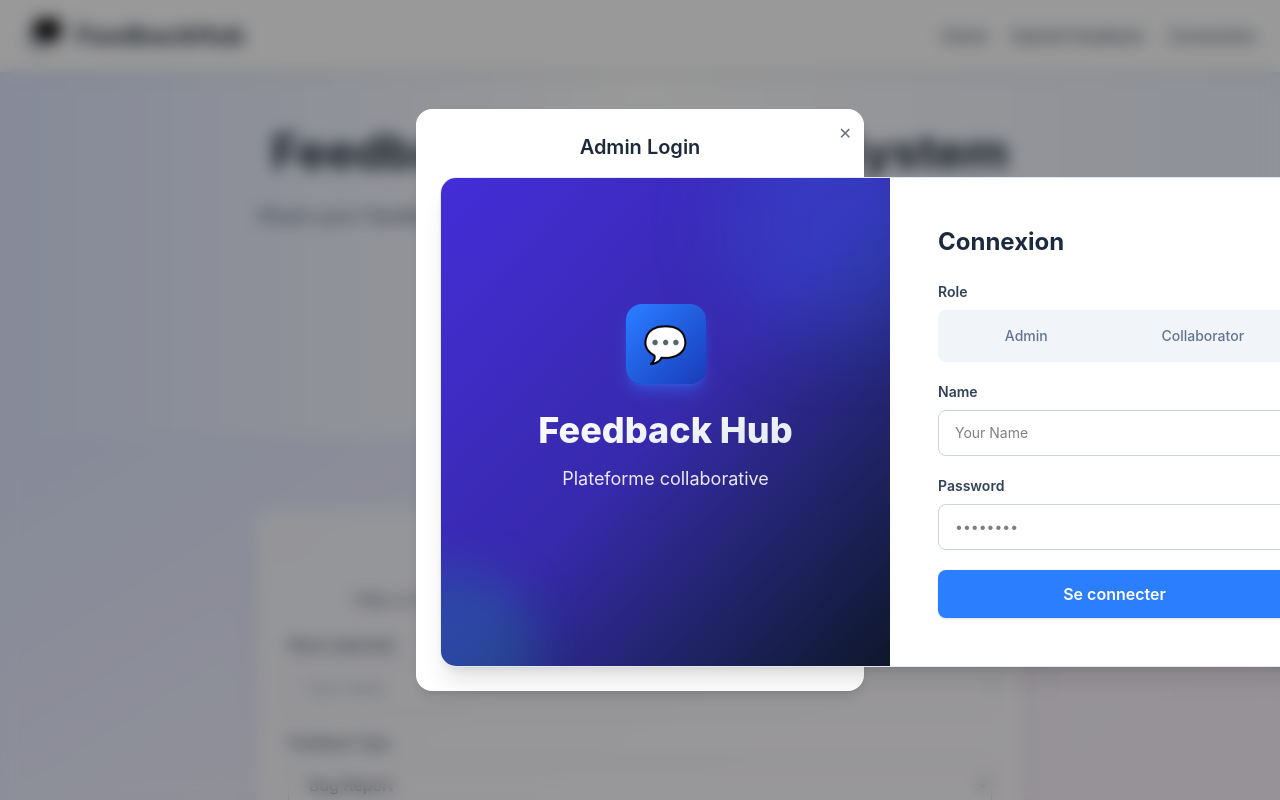
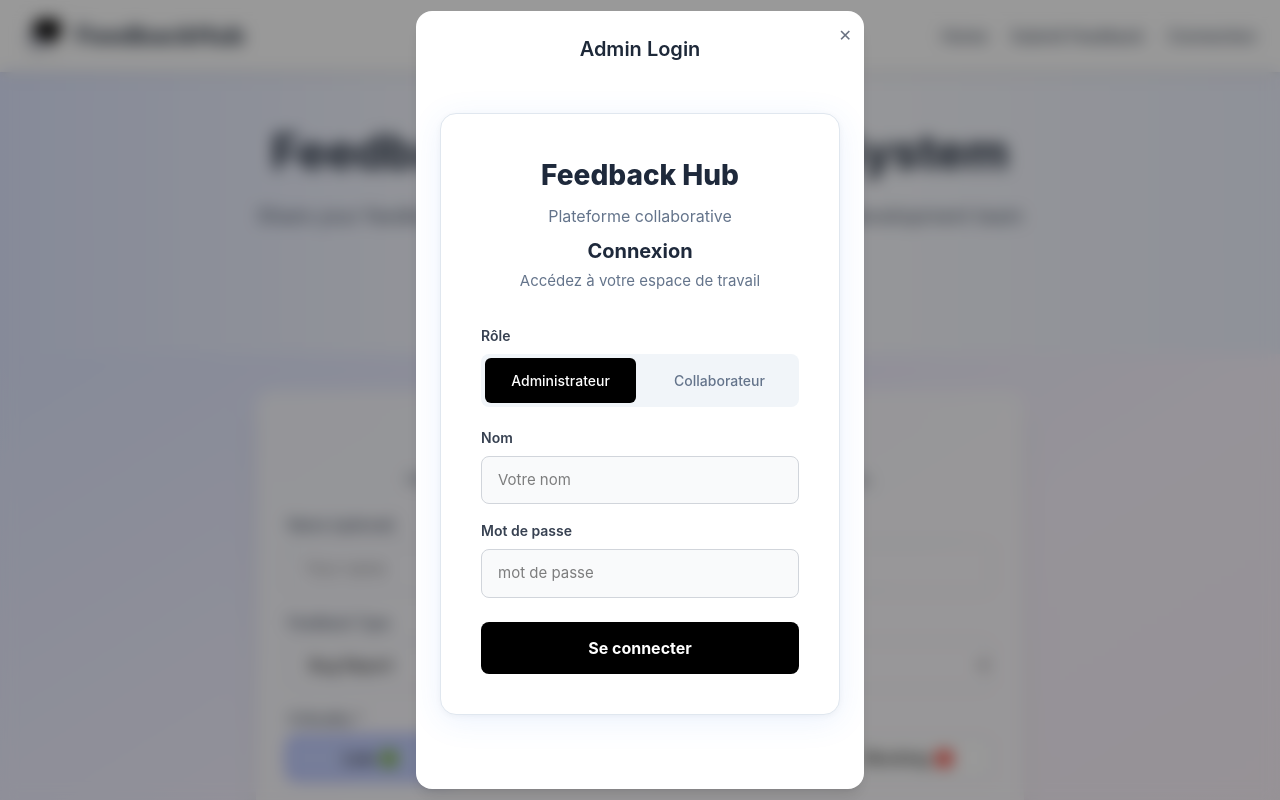
Before and after one commit to Val242/FeedBackIWOMI_FRONTEND, a React (Vite) app: page / in a window 1280 px wide. Both pictures are taken after a click on the element "Connection". Shown: the top 800 px of the page. Built offline with nearby package versions, Linux system fonts and the light colour scheme.

Commit message:
Improved Login and feedback Ui

```diff
--- a/src/FeedBackForm.jsx
+++ b/src/FeedBackForm.jsx
@@ -8,61 +8,93 @@ function FeedBackForm() {
     feedbackType: "bug",
     customType: "",
     message: "",
-    screenshot: null,
+    image: [], // changed from screenshots
+    criticality: "low",
   });
 
   const [showEmail, setShowEmail] = useState(false);
-  const [loading, setLoading] = useState(false); // NEW state
+  const [loading, setLoading] = useState(false);
+  const [previews, setPreviews] = useState([]);
+  const [imgError, setImgError] = useState("");
+  const [emailError, setEmailError] = useState("");
 
   const handleChange = (e) => {
     const { name, value, files } = e.target;
-    if (files) {
-      setFormData((prev) => ({ ...prev, [name]: files[0] }));
+
+    if (name === "image") {
+      let selectedFiles = Array.from(files);
+      let allFiles = [...(formData.image || []), ...selectedFiles];
+
+      if (allFiles.length > 5) {
+        setImgError("You can select up to 5 images only.");
+        allFiles = allFiles.slice(0, 5);
+      } else setImgError("");
+
+      setFormData((prev) => ({ ...prev, image: allFiles }));
+      setPreviews(allFiles.map((file) => URL.createObjectURL(file)));
     } else {
       setFormData((prev) => ({ ...prev, [name]: value }));
+      if (name === "email") setEmailError("");
     }
   };
 
+  const validateEmail = (email) => /\S+@\S+\.\S+/.test(email);
+
   const handleSubmit = async (e) => {
     e.preventDefault();
-    setLoading(true); // start loading
+
+    if (!showEmail) {
+      alert("Please enter your email to submit feedback.");
+      setShowEmail(true);
+      return;
+    }
+
+    if (!formData.email || !validateEmail(formData.email)) {
+      setEmailError("Please enter a valid email.");
+      return;
+    }
+
+    setLoading(true);
 
     try {
       const data = new FormData();
       data.append("name", formData.name);
-      if (showEmail) data.append("email", formData.email);
+      data.append("email", formData.email);
       data.append(
-        "feedbackType",
+        "type",
         formData.feedbackType === "other" ? formData.customType : formData.feedbackType
       );
       data.append("message", formData.message);
-      if (formData.screenshot) {
-        data.append("screenshot", formData.screenshot);
-      }
+      data.append("criticality", formData.criticality);
 
-      const res = await axios.post(
-        "http://localhost:3000/api/auth/registerFeedback",
-        data,
-        { headers: { "Content-Type": "multipart/form-data" } }
-      );
+      // Append images
+      formData.image.forEach((file) => {
+        data.append("image", file);
+      });
+
+      await axios.post("http://localhost:3000/api/auth/registerFeedback", data, {
+        headers: { "Content-Type": "multipart/form-data" },
+      });
 
       alert("✅ Feedback submitted successfully!");
-      console.log(res.data);
-
       setFormData({
         name: "",
         email: "",
         feedbackType: "bug",
         customType: "",
         message: "",
-        screenshot: null,
+        image: [],
+        criticality: "low",
       });
       setShowEmail(false);
+      setPreviews([]);
+      setImgError("");
+      setEmailError("");
     } catch (error) {
       console.error("Error submitting feedback:", error);
       alert("❌ Error submitting feedback. Please try again.");
     } finally {
-      setLoading(false); // stop loading
+      setLoading(false);
     }
   };
 
@@ -73,7 +105,7 @@ function FeedBackForm() {
           Submit Your Feedback
         </h2>
         <p className="text-gray-600 text-center mb-6">
-          Help us improve by sharing your thoughts, suggestions, or reporting issues.
+          Help us improve by sharing your thoughts or reporting issues.
         </p>
 
         <form onSubmit={handleSubmit} className="grid gap-5">
@@ -89,7 +121,7 @@ function FeedBackForm() {
               onChange={handleChange}
               placeholder="Your name"
               disabled={loading}
-              className="w-full px-4 py-3 border border-gray-300 rounded-lg text-gray-700 focus:ring-2 focus:ring-indigo-400 outline-none transition disabled:opacity-50"
+              className="w-full px-4 py-3 border border-gray-300 rounded-lg focus:ring-2 focus:ring-indigo-400 outline-none disabled:opacity-50"
             />
           </div>
 
@@ -103,7 +135,7 @@ function FeedBackForm() {
               value={formData.feedbackType}
               onChange={handleChange}
               disabled={loading}
-              className="w-full px-4 py-3 border border-gray-300 rounded-lg text-gray-700 focus:ring-2 focus:ring-indigo-400 outline-none transition disabled:opacity-50"
+              className="w-full px-4 py-3 border border-gray-300 rounded-lg focus:ring-2 focus:ring-indigo-400 outline-none disabled:opacity-50"
             >
               <option value="bug">Bug Report</option>
               <option value="feature">Feature Request</option>
@@ -120,9 +152,40 @@ function FeedBackForm() {
                 onChange={handleChange}
                 disabled={loading}
                 placeholder="Enter custom category"
-                className="w-full mt-2 px-4 py-3 border border-gray-300 rounded-lg text-gray-700 focus:ring-2 focus:ring-indigo-400 outline-none transition disabled:opacity-50"
+                className="w-full mt-2 px-4 py-3 border border-gray-300 rounded-lg focus:ring-2 focus:ring-indigo-400 outline-none disabled:opacity-50"
               />
             )}
+          </div>
+
+          {/* Criticality with emoji buttons */}
+          <div>
+            <label className="block text-sm font-medium text-gray-700 mb-2">
+              Criticality *
+            </label>
+            <div className="flex gap-3 justify-between">
+              {[
+                { value: "low", label: "Low 🟢" },
+                { value: "average", label: "Medium 🟡" },
+                { value: "high", label: "High 🟠" },
+                { value: "blocking", label: "Blocking 🔴" },
+              ].map((item) => (
+                <button
+                  key={item.value}
+                  type="button"
+                  className={`flex-1 px-3 py-2 rounded-lg border transition font-medium ${
+                    formData.criticality === item.value
+                      ? "bg-indigo-200 border-indigo-400 ring-2 ring-indigo-300"
+                      : "bg-white border-gray-300 hover:bg-gray-100"
+                  }`}
+                  onClick={() =>
+                    setFormData((prev) => ({ ...prev, criticality: item.value }))
+                  }
+                  disabled={loading}
+                >
+                  {item.label}
+                </button>
+              ))}
+            </div>
           </div>
 
           {/* Message */}
@@ -136,9 +199,8 @@ function FeedBackForm() {
               onChange={handleChange}
               required
               placeholder="Please describe your feedback in detail"
-              onFocus={() => setShowEmail(true)}
               disabled={loading}
-              className="w-full px-4 py-3 border border-gray-300 rounded-lg text-gray-700 focus:ring-2 focus:ring-indigo-400 outline-none resize-none transition h-28 disabled:opacity-50"
+              className="w-full px-4 py-3 border border-gray-300 rounded-lg resize-none focus:ring-2 focus:ring-indigo-400 outline-none disabled:opacity-50 h-28"
             />
           </div>
 
@@ -146,68 +208,53 @@ function FeedBackForm() {
           {showEmail && (
             <div>
               <label className="block text-sm font-medium text-gray-700 mb-2">
-                Email (optional)
+                Email *
               </label>
               <input
                 type="email"
                 name="email"
                 value={formData.email}
                 onChange={handleChange}
+                required
                 disabled={loading}
                 placeholder="Your.email@example.com"
-                className="w-full px-4 py-3 border border-gray-300 rounded-lg text-gray-700 focus:ring-2 focus:ring-indigo-400 outline-none transition disabled:opacity-50"
+                className="w-full px-4 py-3 border border-gray-300 rounded-lg focus:ring-2 focus:ring-indigo-400 outline-none disabled:opacity-50"
               />
+              {emailError && <div className="text-red-500 text-sm mt-1">{emailError}</div>}
             </div>
           )}
 
-          {/* Screenshot */}
+          {/* Image */}
           <div>
             <label className="block text-sm font-medium text-gray-700 mb-2">
-              Attach a Screenshot
+              Add up to 5 images
             </label>
             <input
               type="file"
-              name="screenshot"
+              name="image"
               accept="image/*"
               onChange={handleChange}
               disabled={loading}
-              className="w-full text-sm text-gray-500 border border-gray-300 rounded-lg px-3 py-2 disabled:opacity-50"
+              multiple
+              className="block"
             />
+            {imgError && <div className="text-red-500 text-sm mt-1">{imgError}</div>}
+            {previews.length > 0 && (
+              <div className="flex gap-2 mt-2">
+                {previews.map((src, idx) => (
+                  <img key={idx} src={src} alt={`Preview ${idx}`} className="h-16 w-16 object-cover rounded" />
+                ))}
+              </div>
+            )}
           </div>
 
           {/* Submit Button */}
           <button
             type="submit"
             disabled={loading}
-            className="w-full py-3 bg-indigo-600 hover:bg-indigo-700 text-white font-semibold rounded-xl shadow transition disabled:opacity-60 flex items-center justify-center gap-2"
+            className="w-full py-3 bg-black text-white rounded-xl hover:bg-gray-800 disabled:opacity-60"
           >
-            {loading ? (
-              <>
-                <svg
-                  className="animate-spin h-5 w-5 text-white"
-                  xmlns="http://www.w3.org/2000/svg"
-                  fill="none"
-                  viewBox="0 0 24 24"
-                >
-                  <circle
-                    className="opacity-25"
-                    cx="12"
-                    cy="12"
-                    r="10"
-                    stroke="currentColor"
-                    strokeWidth="4"
-                  ></circle>
-                  <path
-                    className="opacity-75"
-                    fill="currentColor"
-                    d="M4 12a8 8 0 018-8v4l3.5-3.5L12 0v4a8 8 0 100 16v-4l-3.5 3.5L12 24v-4a8 8 0 01-8-8z"
-                  ></path>
-                </svg>
-                Submitting...
-              </>
-            ) : (
-              "Submit Feedback"
-            )}
+            {loading ? "Submitting..." : "Submit Feedback"}
           </button>
         </form>
       </div>
--- a/src/Header.jsx
+++ b/src/Header.jsx
@@ -81,31 +81,7 @@ function Header() {
             build a better experience for everyone.
           </p>
 
-          {/* Buttons & Feedback Form */}
-          <div className="flex flex-col sm:flex-row mt-8 justify-center items-center gap-5">
-            {!showForm ? (
-              <button
-                className="bg-black hover:bg-gray-800 text-white w-44 py-3 rounded-xl shadow transition"
-                onClick={toggleForm}
-              >
-                Submit Feedback
-              </button>
-            ) : (
-              <div className="w-full max-w-xl bg-white p-6 rounded-2xl shadow-lg text-left relative">
-                <FeedBackForm />
-                <button
-                  className="absolute top-3 right-3 bg-gray-200 hover:bg-gray-300 text-gray-800 px-3 py-1 rounded-full transition"
-                  onClick={toggleForm}
-                >
-                  ✕
-                </button>
-              </div>
-            )}
 
-            <button className="bg-white text-gray-800 w-44 py-3 rounded-xl border border-gray-300 hover:bg-gray-200 transition shadow-sm">
-              View Status
-            </button>
-          </div>
         </div>
       </div>
     </div>
--- a/src/Login.jsx
+++ b/src/Login.jsx
@@ -4,157 +4,251 @@ import { useNavigate } from "react-router-dom";
 import axios from "axios";
 
 export default function Login() {
-  const [role, setRole] = useState("");
+  const [role, setRole] = useState("admin");
   const [name, setName] = useState("");
   const [password, setPassword] = useState("");
   const [isLoading, setIsLoading] = useState(false);
-  const [error, setError] = useState(null);
+  const [error, setError] = useState("");
 
   const navigate = useNavigate();
 
   const handleLogin = async (e) => {
     e.preventDefault();
+    setError("");
     setIsLoading(true);
 
     try {
-      // Choose endpoint dynamically based on role
       const endpoint =
         role === "admin"
           ? "http://localhost:3000/api/auth/adminlogin"
           : "http://localhost:3000/api/auth/collaboratorlogin";
 
       const response = await axios.post(endpoint, { name, password });
+      const { token, role: userRole, name: userName } = response.data;
 
-      const { token, role: userRole } = response.data;
-
-      // Store token and user info in localStorage
       localStorage.setItem(
         "currentUser",
-        JSON.stringify({ token, role: userRole, name })
+        JSON.stringify({ token, role: userRole, name: userName || name })
       );
 
-      // Redirect based on role
-      if (userRole === "admin") {
-        navigate("/admin");
-      } else if (userRole === "developer") {
-        navigate("/collaborator");
-      }
-      console.log(userRole);
+      if (userRole === "admin") navigate("/admin");
+      else navigate("/collaborator");
     } catch (err) {
-      console.error(err);
       setError(err.response?.data?.message || "Erreur de connexion au serveur");
     } finally {
       setIsLoading(false);
     }
   };
 
+  // Responsive width
+  const isMobile = window.innerWidth < 700;
+
   return (
-    <div className="w-[900px] flex bg-white rounded-2xl shadow-xl border border-slate-200 overflow-hidden">
-      {/* Left side: Branding */}
-      <div className="flex-1 p-12 bg-gradient-to-br from-indigo-700 via-indigo-800 to-slate-900 text-white flex flex-col justify-center items-center text-center relative overflow-hidden">
-        {/* Decorative circles */}
-        <div className="absolute -top-16 -right-16 w-56 h-56 bg-blue-500/20 rounded-full blur-2xl" />
-        <div className="absolute -bottom-16 -left-16 w-40 h-40 bg-emerald-500/20 rounded-full blur-xl" />
-
-        <div className="relative z-10 max-w-[300px]">
-          <div className="mb-12">
-            <div className="w-20 h-20 bg-gradient-to-br from-blue-500 to-blue-800 rounded-2xl flex items-center justify-center mx-auto mb-6 shadow-lg shadow-blue-500/40">
-              <span className="text-4xl">💬</span>
+    <div
+      style={{
+        width: isMobile ? "95vw" : 400,
+        maxWidth: 400,
+        background: "#fff",
+        borderRadius: 16,
+        boxShadow: "0 6px 32px rgba(59,130,246,0.10), 0 1.5px 6px rgba(0,0,0,0.04)",
+        border: "1px solid #e0e7ef",
+        padding: isMobile ? 24 : 40,
+        display: "flex",
+        flexDirection: "column",
+        justifyContent: "center",
+        fontFamily: '-apple-system, BlinkMacSystemFont, "Segoe UI", Roboto, sans-serif',
+        margin: "50px auto",
+      }}
+    >
+      <div style={{ marginBottom: 32, textAlign: "center" }}>
+        <h2
+          style={{
+            fontSize: 28,
+            fontWeight: 800,
+            color: "#1e293b",
+            marginBottom: 8,
+          }}
+        >
+          Feedback Hub
+        </h2>
+        <p style={{ color: "#64748b", fontSize: 16, marginBottom: 8 }}>
+          Plateforme collaborative
+        </p>
+        <h3
+          style={{
+            fontSize: 20,
+            fontWeight: 700,
+            color: "#1e293b",
+            marginBottom: 4,
+          }}
+        >
+          Connexion
+        </h3>
+        <p style={{ color: "#64748b", fontSize: 15 }}>
+          Accédez à votre espace de travail
+        </p>
       </div>
 
-            <h1 className="text-4xl font-extrabold mb-3 leading-tight bg-gradient-to-br from-white to-slate-200 bg-clip-text text-transparent">
-              Feedback Hub
-            </h1>
-            <p className="text-lg opacity-90">Plateforme collaborative</p>
-          </div>
-        </div>
-      </div>
-
-      {/* Right side: Login Form */}
-      <div className="flex-1 p-12 flex flex-col justify-center">
-        <h2 className="text-2xl font-bold text-slate-800 mb-6">Connexion</h2>
-
-        <form onSubmit={handleLogin} className="space-y-5">
+      <form onSubmit={handleLogin} autoComplete="off">
         {/* Role Selector */}
-          <div>
-            <label className="block text-sm font-semibold text-slate-700 mb-2">
-              Role
+        <div style={{ marginBottom: 20 }}>
+          <label
+            style={{
+              display: "block",
+              fontSize: 14,
+              fontWeight: 600,
+              color: "#374151",
+              marginBottom: 8,
+            }}
+          >
+            Rôle
           </label>
-            <div className="flex gap-2 bg-slate-100 p-1 rounded-lg">
+          <div
+            style={{
+              display: "flex",
+              gap: 8,
+              background: "#f1f5f9",
+              padding: 4,
+              borderRadius: 8,
+            }}
+          >
             <button
               type="button"
               onClick={() => setRole("admin")}
-                className={`flex-1 py-3 rounded-md font-medium text-sm transition ${
-                  role === "admin"
-                    ? "bg-blue-500 text-white shadow"
-                    : "text-slate-500 hover:text-slate-700"
-                }`}
+              style={{
+                flex: 1,
+                padding: "12px 0",
+                background: role === "admin" ? "#000" : "transparent",
+                color: role === "admin" ? "white" : "#64748b",
+                border: "none",
+                borderRadius: 6,
+                fontSize: 14,
+                fontWeight: 500,
+                cursor: "pointer",
+              }}
             >
-                Admin
+              Administrateur
             </button>
             <button
               type="button"
-                onClick={() => setRole("developer")}
-                className={`flex-1 py-3 rounded-md font-medium text-sm transition ${
-                  role === "developer"
-                    ? "bg-blue-500 text-white shadow"
-                    : "text-slate-500 hover:text-slate-700"
-                }`}
+              onClick={() => setRole("collaborator")}
+              style={{
+                flex: 1,
+                padding: "12px 0",
+                background: role === "collaborator" ? "#000" : "transparent",
+                color: role === "collaborator" ? "white" : "#64748b",
+                border: "none",
+                borderRadius: 6,
+                fontSize: 14,
+                fontWeight: 500,
+                cursor: "pointer",
+              }}
             >
-                Collaborator
+              Collaborateur
             </button>
           </div>
         </div>
 
         {/* Name */}
-          <div>
-            <label className="block text-sm font-semibold text-slate-700 mb-2">
-              Name
+        <div style={{ marginBottom: 16 }}>
+          <label
+            style={{
+              display: "block",
+              fontSize: 14,
+              fontWeight: 600,
+              color: "#374151",
+              marginBottom: 8,
+            }}
+          >
+            Nom
           </label>
           <input
             type="text"
             value={name}
             onChange={(e) => setName(e.target.value)}
-              placeholder="Your Name"
-              className="w-full py-3 px-4 border border-slate-300 rounded-lg text-sm focus:border-blue-500 outline-none transition"
+            placeholder="Votre nom"
+            style={{
+              width: "100%",
+              padding: "12px 16px",
+              border: "1.5px solid #d1d5db",
+              borderRadius: 8,
+              fontSize: 15,
+              outline: "none",
+              background: "#f9fafb",
+            }}
+            required
           />
         </div>
 
         {/* Password */}
-          <div>
-            <label className="block text-sm font-semibold text-slate-700 mb-2">
-              Password
+        <div style={{ marginBottom: 24 }}>
+          <label
+            style={{
+              display: "block",
+              fontSize: 14,
+              fontWeight: 600,
+              color: "#374151",
+              marginBottom: 8,
+            }}
+          >
+            Mot de passe
           </label>
           <input
             type="password"
             value={password}
             onChange={(e) => setPassword(e.target.value)}
-              placeholder="••••••••"
-              className="w-full py-3 px-4 border border-slate-300 rounded-lg text-sm focus:border-blue-500 outline-none transition"
+            placeholder="mot de passe"
+            style={{
+              width: "100%",
+              padding: "12px 16px",
+              border: "1.5px solid #d1d5db",
+              borderRadius: 8,
+              fontSize: 15,
+              outline: "none",
+              background: "#f9fafb",
+            }}
+            required
           />
         </div>
 
-          {/* Error Message */}
-          {error && (
-            <div className="text-red-500 text-sm bg-red-50 border border-red-200 rounded p-2">
-              {error}
-            </div>
-          )}
-
-          {/* Submit Button */}
+        {/* Submit */}
         <button
           type="submit"
           disabled={isLoading}
-            className={`w-full py-3 rounded-lg font-semibold text-white transition ${
-              isLoading
-                ? "bg-slate-400 cursor-not-allowed"
-                : "bg-blue-500 hover:bg-blue-600 shadow"
-            }`}
+          style={{
+            width: "100%",
+            padding: "14px 0",
+            background: isLoading ? "#9ca3af" : "#000",
+            color: "white",
+            border: "none",
+            borderRadius: 8,
+            fontSize: 16,
+            fontWeight: 700,
+            cursor: isLoading ? "not-allowed" : "pointer",
+          }}
         >
           {isLoading ? "Connexion..." : "Se connecter"}
         </button>
       </form>
+
+      {/* Error Message */}
+      {error && (
+        <div
+          style={{
+            marginTop: 24,
+            padding: "14px 28px",
+            background: "#fee2e2",
+            border: "1.5px solid #fca5a5",
+            borderRadius: 10,
+            color: "#b91c1c",
+            fontSize: 15,
+            fontWeight: 600,
+            textAlign: "center",
+          }}
+        >
+          {error}
         </div>
+      )}
     </div>
   );
 }
```
Also changed, not shown: src/AdminDashboard.jsx (+25 -5 lines), src/CollaboratorDashboard.jsx (+26 -14 lines). Lines whose indentation alone changed are shown as unchanged.
